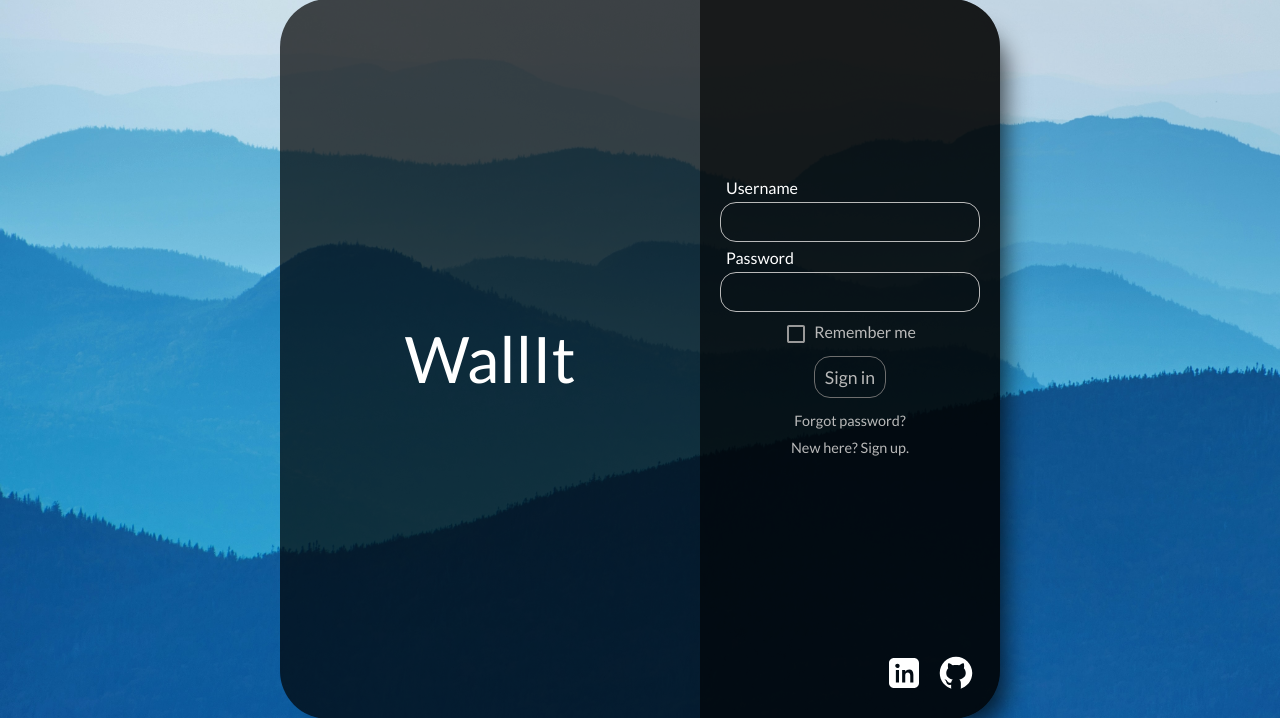
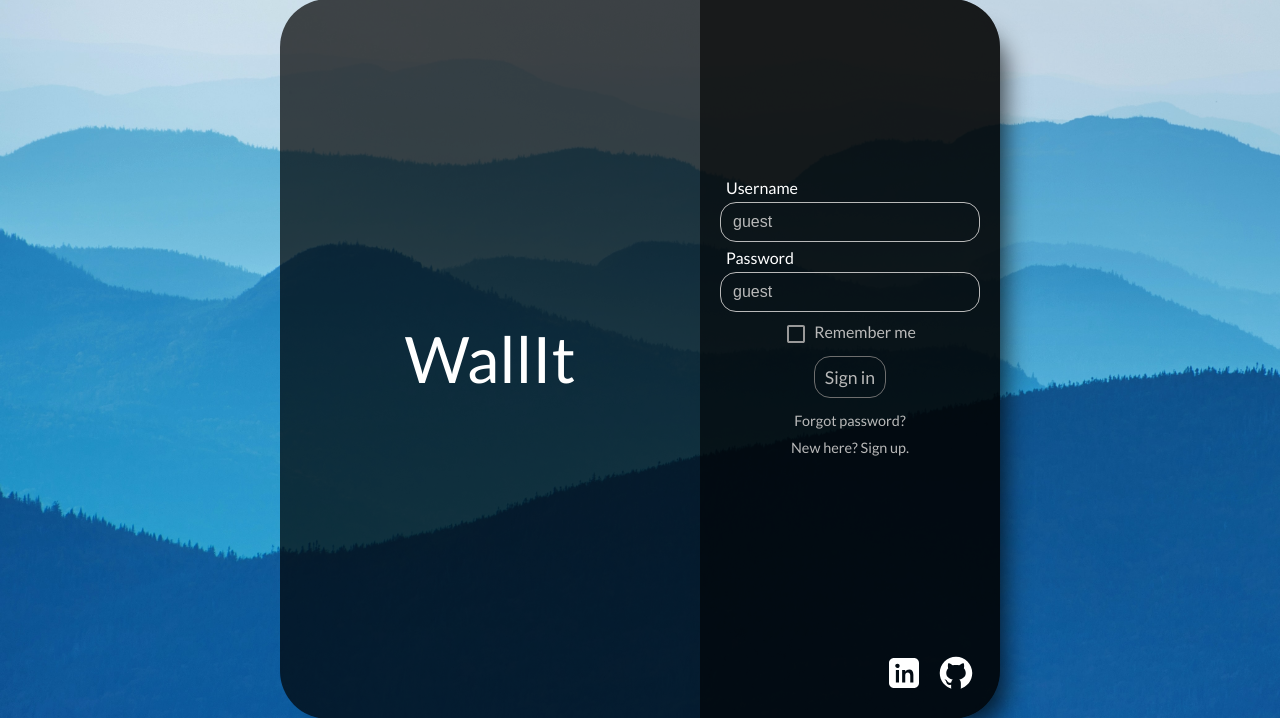
Before and after one commit to ZaiZu2/WallIt, a Flask app: a page that uses app/templates/menus.html in a window 1280 px wide. Shown: the part 21-739 px from the top of the page. Run offline with Flask 3, Linux system fonts and the light colour scheme; parts of the project's set-up code (start-up, migrations or seed data) failed here and were passed over.

Commit message:
bugfix/format: added guest account credentials for quick demo login, updated README

```diff
--- a/app/templates/index.html
+++ b/app/templates/index.html
@@ -224,7 +224,7 @@
                                     <label for="info" class="label-horizontal">Currency</label>
                                     <div class="session-currency-dynamic-dropdown"></div>
                                     <label for="date" class="label-horizontal">Date</label>
-                                    <input id="date" name="date" type="date" value="" />
+                                    <input id="date" name="date" type="date" value="" min="2018-01-01" max="2022-12-31"/>
                                     <label for="place" class="label-horizontal">Place</label>
                                     <input id="place" name="place" type="text" value="" />
                                     <label for="bank" class="label-horizontal">Bank</label>
--- a/app/templates/menus.html
+++ b/app/templates/menus.html
@@ -14,11 +14,11 @@
         {{ login_form.hidden_tag() }}
         <div class="input-group">
             {{ login_form.username.label }}
-            {{ login_form.username() }}
+            {{ login_form.username(placeholder="guest") }}
         </div>
         <div class="input-group">
             {{ login_form.password.label }}
-            {{ login_form.password() }}
+            {{ login_form.password(placeholder="guest") }}
         </div>
         {{ login_form.remember_me() }}
         {{ login_form.remember_me.label }}
```
Also changed, not shown: .pre-commit-config.yaml, README.md, 1 other file.
